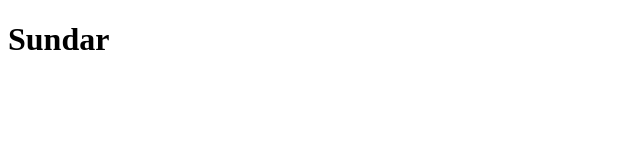
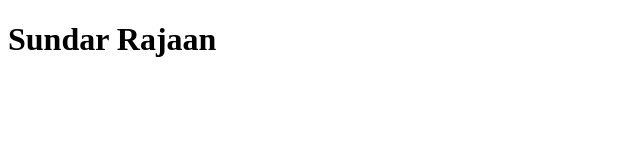
Before and after one commit to SUNDAR-RAJAAN/samplecode, a plain HTML site: page index.html in a window 1280 px wide. Shown: the whole page, without its empty margins (0-640 px from the left). Drawn offline with Linux system fonts and the light colour scheme.

Commit message:
fix : changed my full name

```diff
--- a/index.html
+++ b/index.html
@@ -6,6 +6,6 @@
     <title>Document</title>
 </head>
 <body>
-    <h1> Sundar </h1>
+    <h1> Sundar Rajaan </h1>
 </body>
 </html>
```
